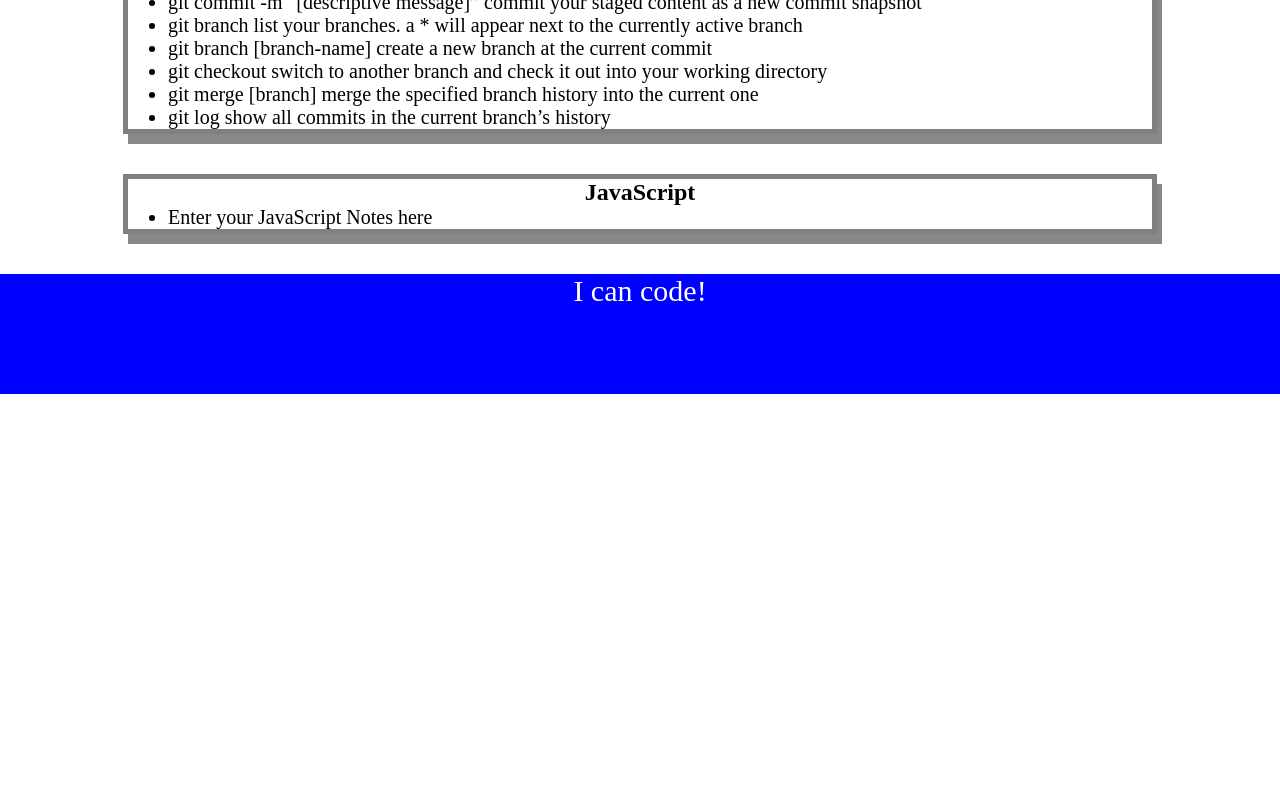
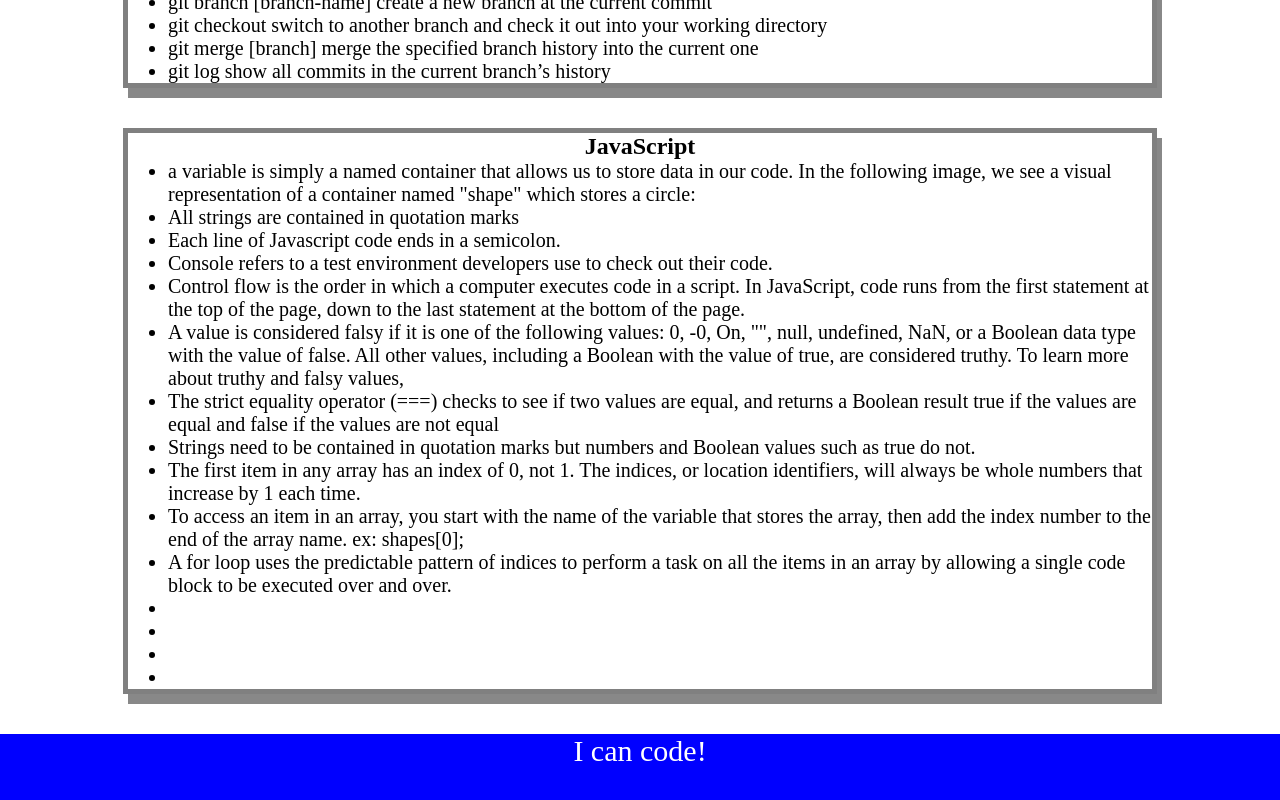
Before and after one commit to Ryan9698/prework-study-guide, a plain HTML site: page index.html in a window 1280 px wide. Shown: the part 1114-1914 px from the top of the page. Before the commit the page ends 1508 px from the top, so only its background shows below. Drawn offline with Linux system fonts and the light colour scheme.

Commit message:
Added .js file and updated study guide information.

```diff
--- /dev/null
+++ b/assets/script.js
@@ -0,0 +1,19 @@
+var topics = ['HTML', 'CSS', 'Git', 'JavaScript'];
+
+for (var x = 0; x < topics.length; x++) {
+    console.log(topics[x])
+}
+
+/*
+if (topic === 'HTML') {
+  console.log("Let's study HTML!");
+} else if (topic === 'CSS') {
+  console.log("Let's study CSS!");
+} else if (topic === 'Git') {
+  console.log("Let's study Git!");
+} else if (topic === 'JavaScript') {
+  console.log("Let's study JavaScript!");
+} else {
+  console.log('Please try again!');
+}
+*/
--- a/index.html
+++ b/index.html
@@ -11,6 +11,7 @@
     <header id="top">
       <h1>Prework Study Guide</h1>
       <img src="./assets/bowtie-cat.png" alt="Profile image of cat wearing a bow tie." />
+      <h2>✨ Open the Console to See What's Happening ✨</h2>
     </header>
     <main>
       <section class="card" id="html-section">
@@ -40,8 +41,7 @@
           <li>Using * will declare all elements on the page will have certain style properties.</li>
           <li>Using a comma between two or more elements will allow them to share the same styling and asvoid repeat code.</li>
           <li>display: block; assigns each image to start on a new line</li>
-          <li></li>
-          <li></li>
+
         </ul>
       </section>
 
@@ -85,7 +85,21 @@
       <section class="card" id="javascript-section">
         <h2>JavaScript</h2>
         <ul>
-          <li>Enter your JavaScript Notes here</li>
+          <li>a variable is simply a named container that allows us to store data in our code. In the following image, we see a visual representation of a container named "shape" which stores a circle:</li>
+          <li>All strings are contained in quotation marks</li>
+          <li>Each line of Javascript code ends in a semicolon.</li>
+          <li>Console refers to a test environment developers use to check out their code.</li>
+          <li>Control flow is the order in which a computer executes code in a script. In JavaScript, code runs from the first statement at the top of the page, down to the last statement at the bottom of the page.</li>
+          <li>A value is considered falsy if it is one of the following values: 0, -0, On, "", null, undefined, NaN, or a Boolean data type with the value of false. All other values, including a Boolean with the value of true, are considered truthy. To learn more about truthy and falsy values,</li>
+          <li>The strict equality operator (===) checks to see if two values are equal, and returns a Boolean result true if the values are equal and false if the values are not equal</li>
+          <li>Strings need to be contained in quotation marks but numbers and Boolean values such as true do not.</li>
+          <li>The first item in any array has an index of 0, not 1. The indices, or location identifiers, will always be whole numbers that increase by 1 each time.</li>
+          <li>To access an item in an array, you start with the name of the variable that stores the array, then add the index number to the end of the array name. ex: shapes[0];  </li>
+          <li>A for loop uses the predictable pattern of indices to perform a task on all the items in an array by allowing a single code block to be executed over and over. </li>
+          <li></li>
+          <li></li>
+          <li></li>
+          <li></li>
         </ul>
       </section>
     </main>
@@ -93,5 +107,6 @@
     <footer>
       <p>I can code!</p>
     </footer>
+    <script src="./assets/script.js"></script>
   </body>
 </html>
```
